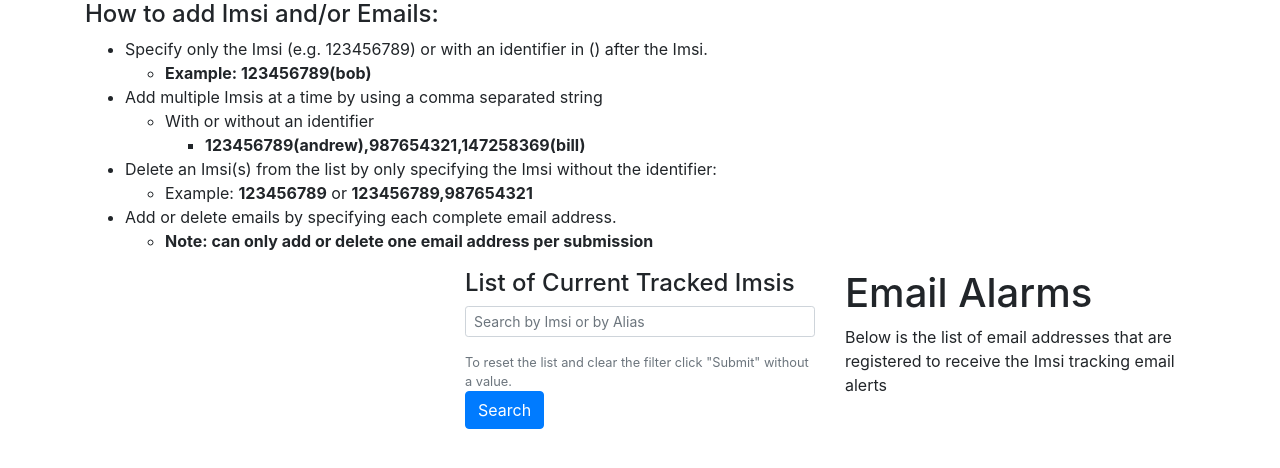
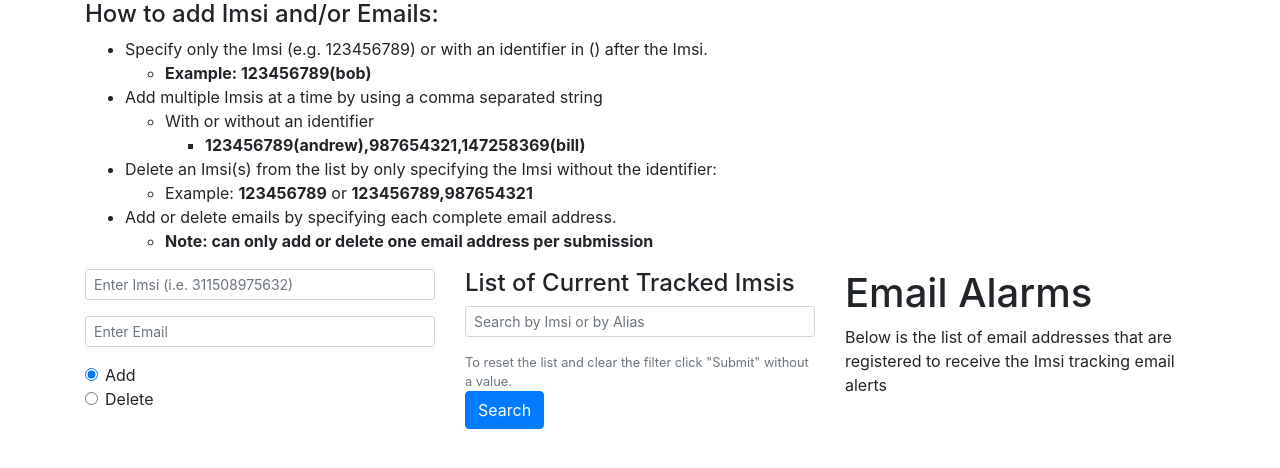
Before and after one commit to prowler0305/network_health_data, a Flask app: template uscc_api/templates/imsi_tracking/imsi_tracking.html in a window 1280 px wide. Shown: the part 56-524 px from the top of the page. Run offline with Flask 2, Linux system fonts and the light colour scheme; the template is opened without the code that fills it, so the values that code supplies are empty.

Commit message:
Change imsi form to use Bootstrap elements

```diff
--- a/uscc_api/templates/imsi_tracking/imsi_tracking.html
+++ b/uscc_api/templates/imsi_tracking/imsi_tracking.html
@@ -48,11 +48,14 @@
             <div class="col-sm-4">
                 <form method="POST">
                     {{ form.csrf_token }}
-                    {{ form.imsis.label }}
-                    {{ form.imsis(size=70) }}
-                    <p></p>
-                    {{ form.email.label }}
-                    {{ form.email(size=40) }}
+                    <div class="form-group">
+                        <input class="form-control form-control-sm" type="text" id="imsi" name="imsi"
+                               placeholder="Enter Imsi (i.e. 311508975632)">
+                    </div>
+                    <div class="form-group">
+                        <input class="form-control form-control-sm" type="text" id="email" name="email"
+                               placeholder="Enter Email">
+                    </div>
                     {% with messages = get_flashed_messages() %}
                         {% if messages %}
                             <ul>
@@ -66,7 +69,19 @@
                             </ul>
                         {% endif %}
                     {% endwith%}
-                    {{ form.add_delete_radio.label }} {{form.add_delete_radio }}
+                    <div class="form-check">
+                        <input class="form-check-input" type="radio" name="addradio" id="addradio"
+                               value="Add" checked>
+                        <label class="form-check-label" for="addradio">
+                            Add
+                        </label>
+                    </div>
+                    <div class="form-check">
+                        <input class="form-check-input" type="radio" name="deleteradio" id="deleteradio" value="Delete">
+                        <label class="form-check-label" for="deleteradio">
+                            Delete
+                        </label>
+                    </div>
                     {% with messages = get_flashed_messages() %}
                     {% if messages %}
                         <ul>
```
